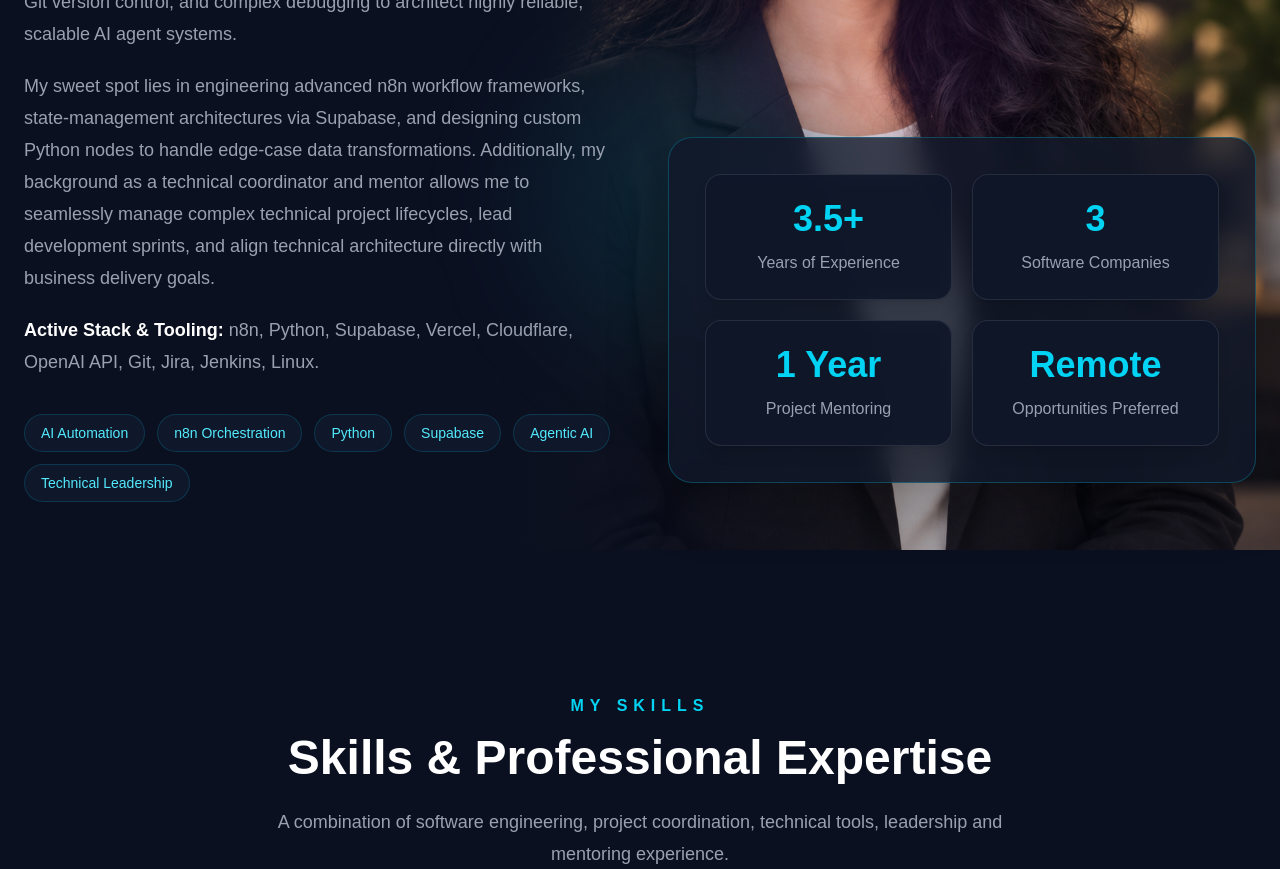
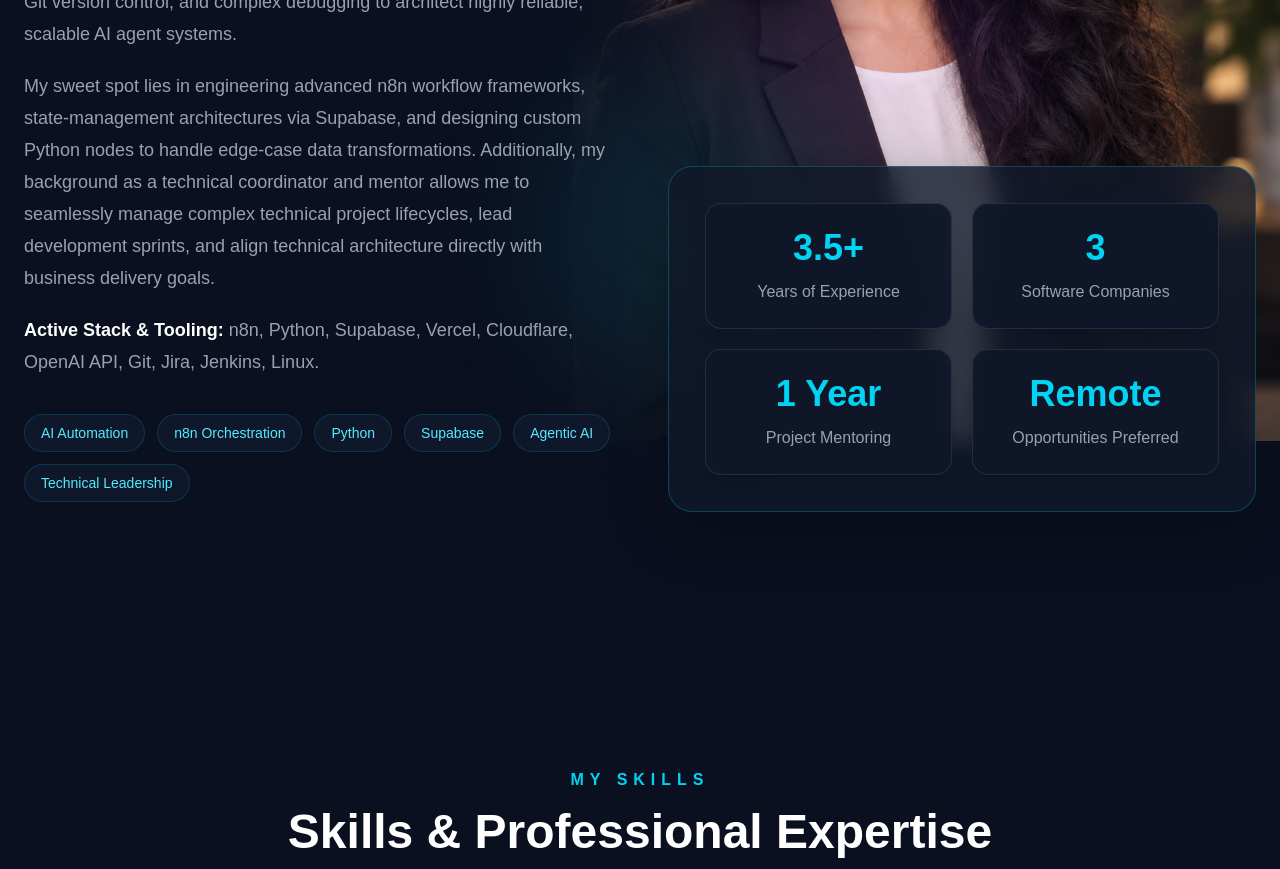
Before and after one commit to JAREENA-SK/aurora-ai-portfolio, a Next.js app in the folder aurora-ai/: page / in a window 1280 px wide. Shown: the part 1360-2229 px from the top of the page. Built offline with nearby package versions, Linux system fonts and the light colour scheme.

Commit message:
rework about portrait and stats layout for clear face and body

```diff
--- a/aurora-ai/components/sections/About.tsx
+++ b/aurora-ai/components/sections/About.tsx
@@ -25,12 +25,12 @@ export default function About() {
   return (
     <section
       id="about"
-      className="relative overflow-hidden bg-[#0B1020] px-5 py-24 text-white sm:px-6"
+      className="relative overflow-hidden bg-[#0B1020] px-5 py-24 text-white sm:px-6 lg:min-h-[900px] lg:pb-40"
     >
       {/* Keep the portrait at its natural aspect ratio on the right instead of zooming it with bg-cover */}
       <div
         aria-hidden="true"
-        className="pointer-events-none absolute inset-y-0 right-0 hidden w-[62%] overflow-hidden lg:block"
+        className="pointer-events-none absolute right-0 top-12 hidden h-[76%] w-[58%] overflow-hidden lg:block"
         style={{
           WebkitMaskImage: "linear-gradient(to right, transparent 0%, black 24%, black 100%)",
           maskImage: "linear-gradient(to right, transparent 0%, black 24%, black 100%)",
@@ -39,7 +39,7 @@ export default function About() {
         <img
           src="/profile/about-jareena.png"
           alt=""
-          className="h-full w-full object-contain object-right"
+          className="h-full w-full object-contain object-right-top"
         />
       </div>
       <div
@@ -51,7 +51,7 @@ export default function About() {
       <div className="pointer-events-none absolute right-[18%] top-1/3 h-80 w-80 rounded-full bg-purple-500/10 blur-3xl" />
       <div className="pointer-events-none absolute right-[35%] top-1/2 h-72 w-72 rounded-full bg-cyan-400/10 blur-3xl" />
 
-      <div className="relative z-10 mx-auto grid max-w-7xl items-center gap-14 lg:grid-cols-2">
+      <div className="relative z-10 mx-auto grid max-w-7xl items-start gap-14 lg:grid-cols-2">
         {/* About Content */}
 
         <motion.div
@@ -109,7 +109,7 @@ export default function About() {
           whileInView={{ opacity: 1, x: 0 }}
           viewport={{ once: true, amount: 0.25 }}
           transition={{ duration: 0.7 }}
-          className="rounded-3xl border border-cyan-400/25 bg-[#11182A]/80 p-6 shadow-[0_18px_60px_rgba(0,0,0,0.28)] backdrop-blur-md transition-all duration-300 hover:border-cyan-400/60 hover:shadow-[0_0_35px_rgba(0,212,255,0.15)] sm:p-9 lg:translate-y-64"
+          className="rounded-3xl border border-cyan-400/25 bg-[#11182A]/80 p-6 shadow-[0_18px_60px_rgba(0,0,0,0.28)] backdrop-blur-md transition-all duration-300 hover:border-cyan-400/60 hover:shadow-[0_0_35px_rgba(0,212,255,0.15)] sm:p-9 lg:mt-[560px]"
         >
           <div className="grid gap-5 sm:grid-cols-2">
             {highlights.map((highlight, index) => (
```
